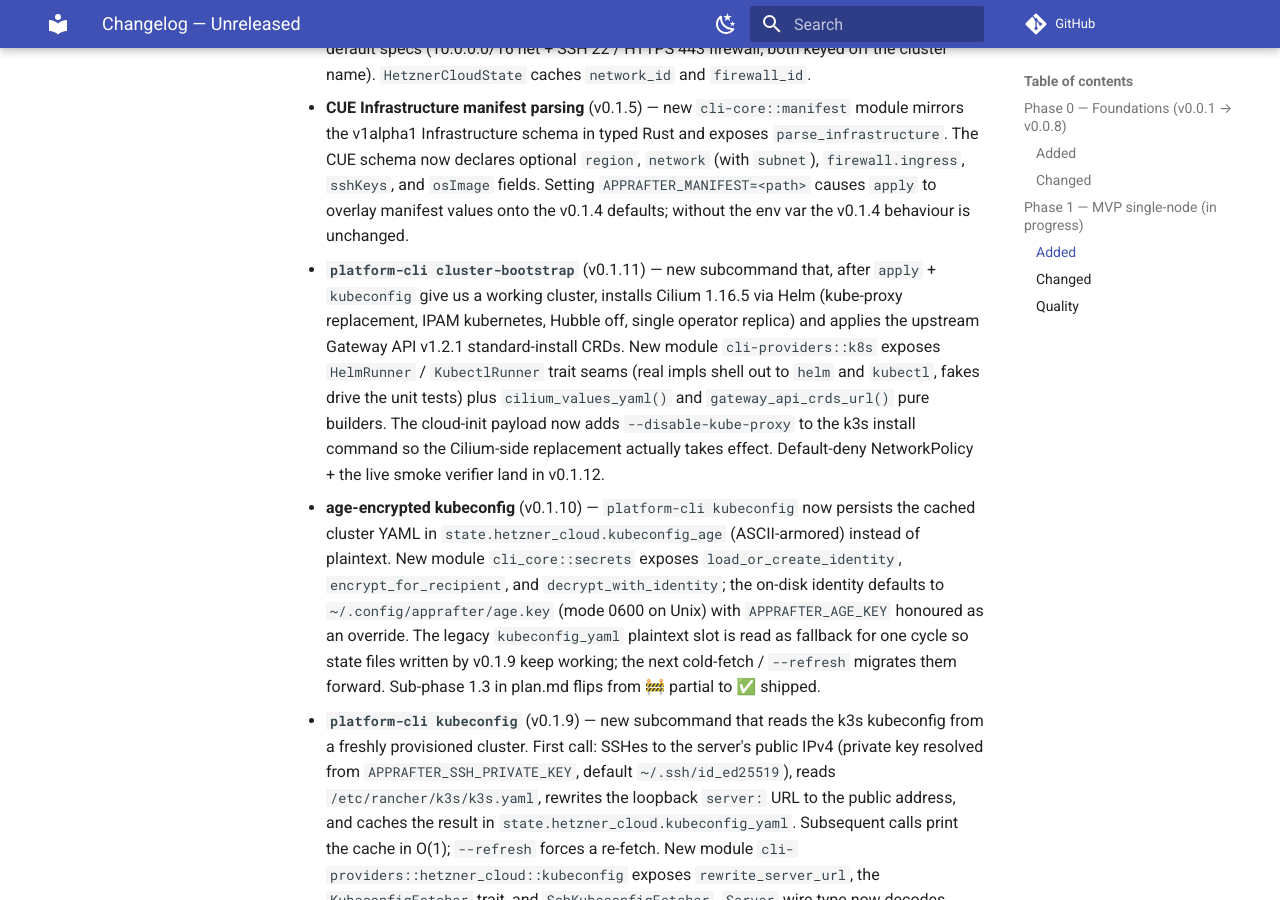
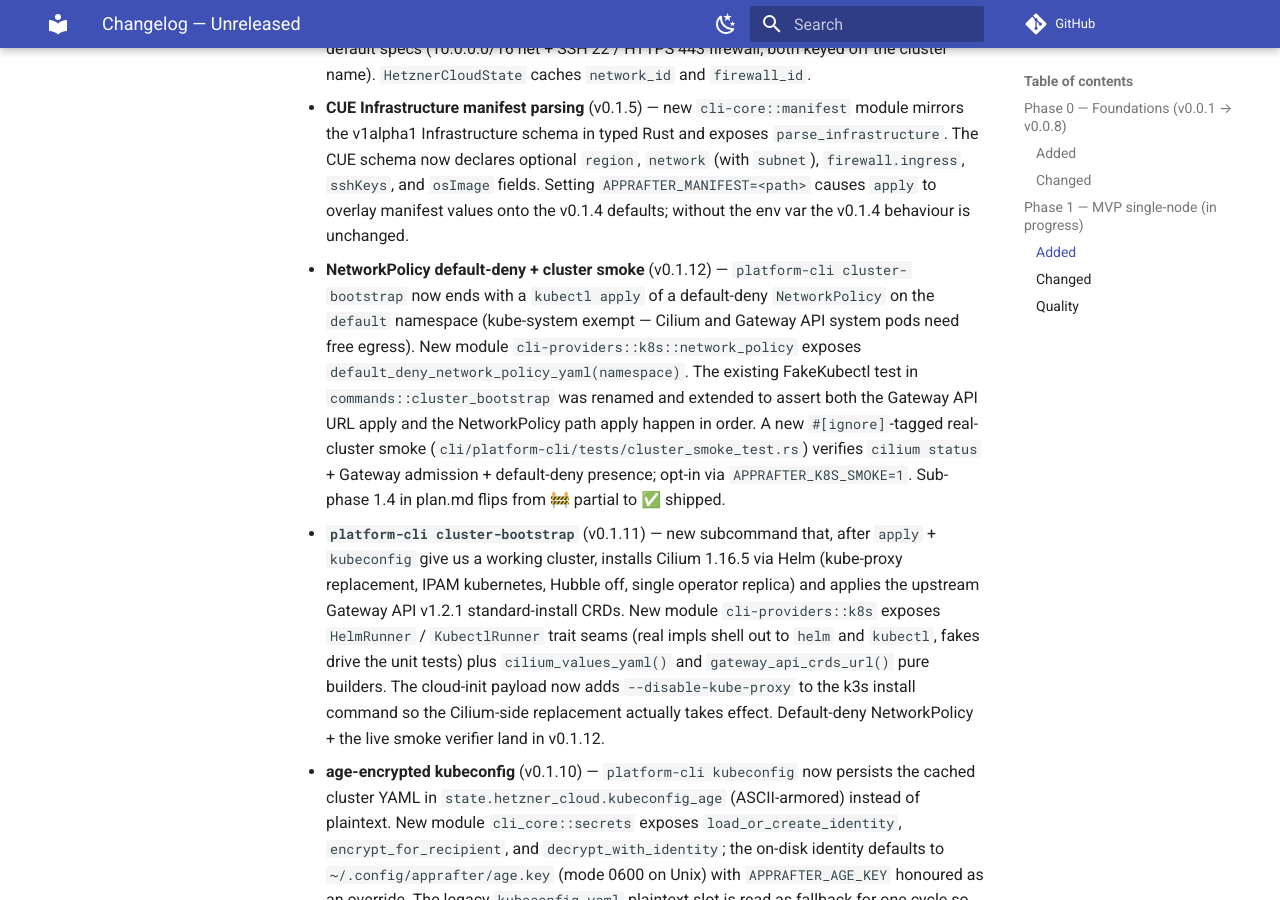
Before and after one commit to AppRafter/apprafter, an MkDocs documentation site: the page built from docs/changelog/UNRELEASED.md, in a window 1280 px wide and 900 px high, scrolled down 2335 px. Built offline with MkDocs 1.6.1 and Material for MkDocs 9.7.7, drawn with Linux system fonts in a browser that asks for light colours; comment, search, counter and statistics services are not loaded.

Commit message:
docs: close phase 1.4 with v0.1.12 (NetworkPolicy + smoke)
- cli/README.md: cluster-bootstrap section now lists the 4-step
  flow (Cilium → Gateway API CRDs → default-deny NetworkPolicy)
  and documents the APPRAFTER_K8S_SMOKE=1 opt-in for the live
  smoke verifier.
- plan.md: sub-phase 1.4 flips 🚧 partial → ✅ shipped; v0.1.12
  поставка ticked off; size annotation lists v0.1.12 as ✅.
- docs/changelog/UNRELEASED.md: v0.1.12 entry under Phase 1 / Added.

Co-Authored-By: Claude Opus 4.7 (1M context) <noreply@anthropic.com>

```diff
--- a/docs/changelog/UNRELEASED.md
+++ b/docs/changelog/UNRELEASED.md
@@ -113,6 +113,21 @@ the `0.0.x` series; semver starts at 1.0.
   Setting `APPRAFTER_MANIFEST=<path>` causes `apply` to overlay
   manifest values onto the v0.1.4 defaults; without the env var
   the v0.1.4 behaviour is unchanged.
+- **NetworkPolicy default-deny + cluster smoke** (v0.1.12) —
+  `platform-cli cluster-bootstrap` now ends with a `kubectl apply`
+  of a default-deny `NetworkPolicy` on the `default` namespace
+  (kube-system exempt — Cilium and Gateway API system pods need
+  free egress). New module
+  `cli-providers::k8s::network_policy` exposes
+  `default_deny_network_policy_yaml(namespace)`. The existing
+  FakeKubectl test in `commands::cluster_bootstrap` was renamed
+  and extended to assert both the Gateway API URL apply and the
+  NetworkPolicy path apply happen in order. A new
+  `#[ignore]`-tagged real-cluster smoke
+  (`cli/platform-cli/tests/cluster_smoke_test.rs`) verifies
+  `cilium status` + Gateway admission + default-deny presence;
+  opt-in via `APPRAFTER_K8S_SMOKE=1`. Sub-phase 1.4 in plan.md
+  flips from 🚧 partial to ✅ shipped.
 - **`platform-cli cluster-bootstrap`** (v0.1.11) — new subcommand
   that, after `apply` + `kubeconfig` give us a working cluster,
   installs Cilium 1.16.5 via Helm (kube-proxy replacement, IPAM
```
Also changed, not shown: cli/README.md (+18 -3 lines), plan.md (+6 -4 lines).
